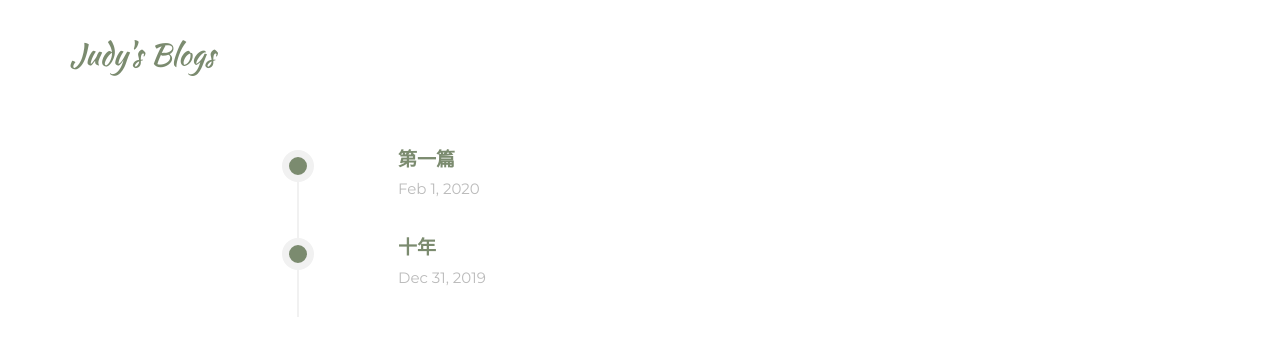
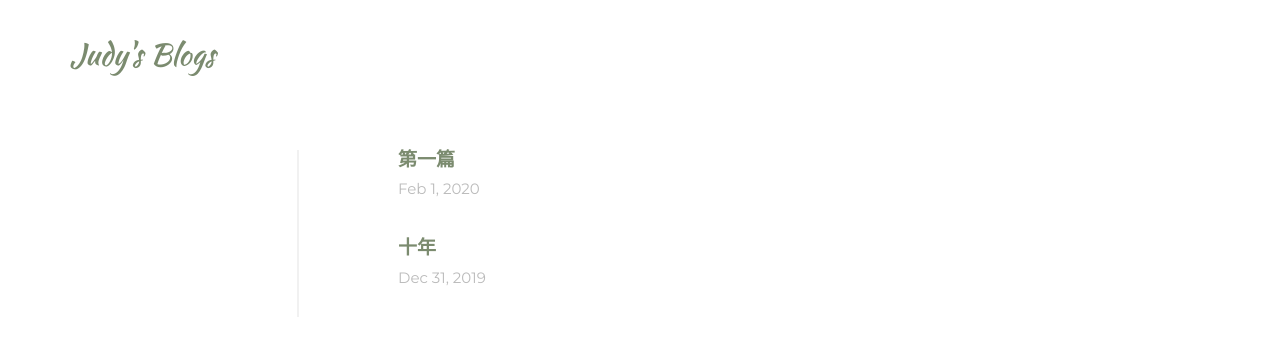
Before and after one commit to judykong97/judykong97.github.io, a Jekyll site: the page built from blogs.html, in a window 1280 px wide. Shown: the top 359 px of the page. Built offline with Jekyll 4.4.1, drawn with Linux system fonts in a browser that asks for light colours; some web fonts are replaced.

Commit message:
Fixed toggle button & blog img

```diff
--- a/_includes/blog_head.html
+++ b/_includes/blog_head.html
@@ -3,12 +3,12 @@
     <div class="container">
         <!-- Brand and toggle get grouped for better mobile display -->
         <div class="navbar-header page-scroll">
-            <button type="button" class="navbar-toggle" data-toggle="collapse" data-target="#bs-example-navbar-collapse-1">
+            <!-- <button type="button" class="navbar-toggle" data-toggle="collapse" data-target="#bs-example-navbar-collapse-1">
                 <span class="sr-only">Toggle navigation</span>
                 <span class="icon-bar"></span>
                 <span class="icon-bar"></span>
                 <span class="icon-bar"></span>
-            </button>
+            </button> -->
             <a class="navbar-brand page-scroll" href="{{ site.baseurl }}/blogs">Judy's Blogs</a>
         </div>
 
--- a/blogs.html
+++ b/blogs.html
@@ -13,13 +13,14 @@ layout: feed
         {% assign sorted = site.posts | sort: 'date' | reverse %}
         <div class="row">
             <div class="col-lg-12">
+                <!-- <h3 class="text-center" style="margin-bottom: 40px">2020</h3> -->
                 <ul class="timeline">
                 {% for post in sorted %}
                     {% if post.path contains 'blogs' %}
                     <li>
-                        <div class="timeline-image">
+                        <!-- <div class="timeline-image">
                             <img class="img-circle img-responsive" src="" alt="">
-                        </div>
+                        </div> -->
                         <div class="timeline-panel">
                             <div class="timeline-heading">
                                 <h4 class="subheading"><a href="{{ post.url }}">{{ post.articletitle }}</a></h4><h5 class="text-muted">{{ post.written }}</h5>
```
